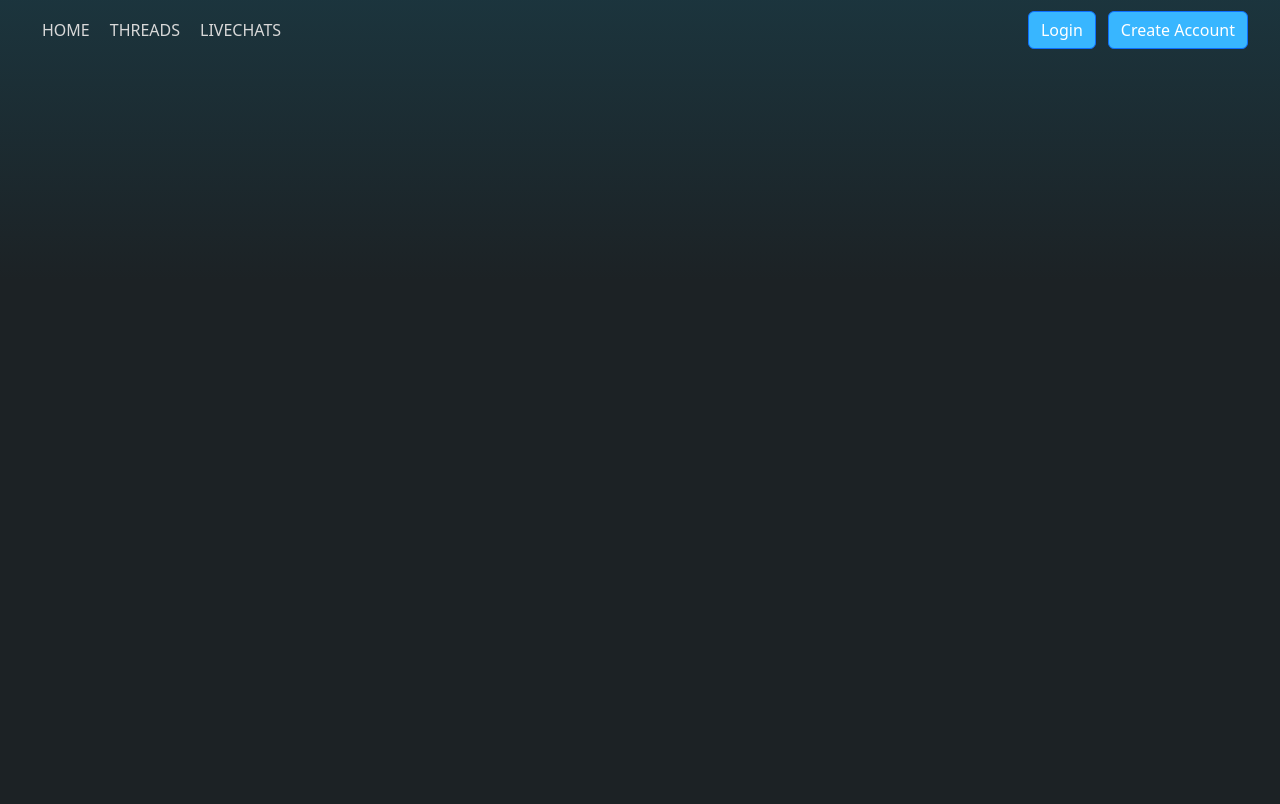
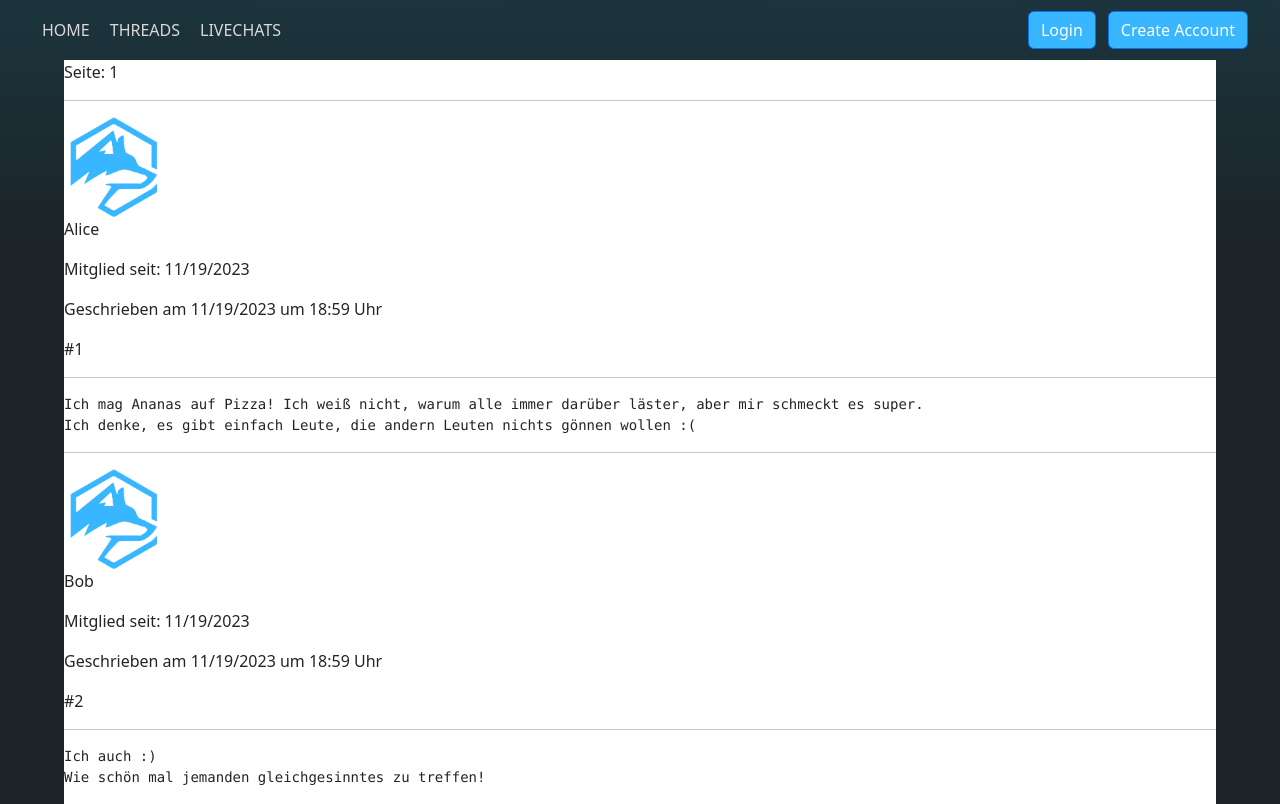
Before and after one commit to KirinoSan1/Husky, a React (Create React App) app in the folder frontend/: page / in a window 1280 px wide. Built offline with nearby package versions, Linux system fonts and the light colour scheme.

Commit message:
Implemented ThreadPage component

```diff
--- a/frontend/src/App.tsx
+++ b/frontend/src/App.tsx
@@ -6,6 +6,8 @@ import { UserContext } from './components/settings/UserContext';
 import { getUser } from './api/api';
 import { UserResource } from './types/Resources';
 import { Outlet } from 'react-router-dom';
+import ThreadPage from './components/threadpage/ThreadPage';
+import { threadPage1 } from './data/testingData';
 
 export default function App() {
     const [loginInfo, setLoginInfo] = useState(getLoginInfo());
@@ -20,7 +22,7 @@ export default function App() {
             } catch (error) { }
         }
         getUserData();
-    }, [loginInfo]); // if you see a warning here - ignore it  // temporary fix (nesting the function)
+    }, [loginInfo]);
 
     return (
         <>
@@ -33,6 +35,7 @@ export default function App() {
                     <main>
                         <Outlet />
                     </main>
+                    <ThreadPage pageNum={0} threadPage={threadPage1}></ThreadPage>
                 </UserContext.Provider>
             </LoginContext.Provider>
         </>
--- a/frontend/src/components/post/Post.tsx
+++ b/frontend/src/components/post/Post.tsx
@@ -24,10 +24,10 @@ export default function Post({ postNum, post, user }: { post: PostResource, user
                             <Button id={`post${postNum}-div2-div-button2`}>Delete</Button>
                         </>
                     }
-                    <p id={`post${postNum}-div2-div-p2`}>{`#${postNum}`}</p>
+                    <p id={`post${postNum}-div2-div-p2`}>{`#${postNum + 1}`}</p>
                 </div>
                 <hr id={`post${postNum}-div2-hr`}></hr>
-                <p id={`post${postNum}-div2-p`}>{post.content}</p>
+                <pre id={`post${postNum}-div2-pre`}>{post.content}</pre>
             </div>
         </>
     );
--- /dev/null
+++ b/frontend/src/components/threadpage/ThreadPage.tsx
@@ -0,0 +1,18 @@
+import { ThreadPageResource } from "../../types/Resources";
+import Post from "../post/Post";
+import { authors } from "../../data/testingData";
+
+export default function ThreadPage({ pageNum, threadPage }: { pageNum: number, threadPage: ThreadPageResource }) {
+    let postNum = 0;
+    return (
+        <div id={`threadpage${pageNum}-div`} style={{ backgroundColor: "white", width: "90%" }}>
+            <p id={`threadpage${pageNum}-div-p`}>{`Seite: ${pageNum + 1}`}</p>
+            {threadPage.posts.map((post) =>
+                <>
+                    <hr id={`threadpage${pageNum}-div-hr${(pageNum * 10) + postNum}`}></hr>
+                    <Post user={authors.get(post.author)!} post={post} postNum={(pageNum * 10) + postNum} key={`threadpage${pageNum}-div-post${(pageNum * 10) + postNum++}`}></Post>
+                </>
+            )}
+        </div>
+    );
+}
--- /dev/null
+++ b/frontend/src/data/testingData.ts
@@ -0,0 +1,21 @@
+import { AuthorResource, PostResource, ThreadPageResource } from "../types/Resources";
+
+export const alice: AuthorResource = { id: "1000061029db5bbef3ba64d", name: "Alice", createdAt: new Date() };
+export const bob: AuthorResource = { id: "2000061029db5bbef3ba64d", name: "Bob", createdAt: new Date() };
+
+export const authors: Map<string, AuthorResource> = new Map();
+authors.set(alice.id!, alice);
+authors.set(bob.id!, bob);
+
+export const post1: PostResource = {
+    id: "00001b61029db5bbef3ba64d",
+    content: "Ich mag Ananas auf Pizza! Ich weiß nicht, warum alle immer darüber läster, aber mir schmeckt es super.\nIch denke, es gibt einfach Leute, die andern Leuten nichts gönnen wollen :(",
+    author: alice.id!, createdAt: new Date()
+};
+export const post2: PostResource = {
+    id: "00002b61029db5bbef3ba64d",
+    content: "Ich auch :)\nWie schön mal jemanden gleichgesinntes zu treffen!",
+    author: bob.id!, createdAt: new Date()
+};
+
+export const threadPage1: ThreadPageResource = { id: "00010b61029db5bbef3ba64d", posts: Array.of(post1, post2) };
--- a/frontend/src/types/Resources.ts
+++ b/frontend/src/types/Resources.ts
@@ -27,3 +27,9 @@ export type PostResource = {
     author: string
     createdAt: Date
 }
+
+export type ThreadPageResource = {
+    id?: string,
+    posts: PostResource[],
+    createdAt?: Date
+}
```
